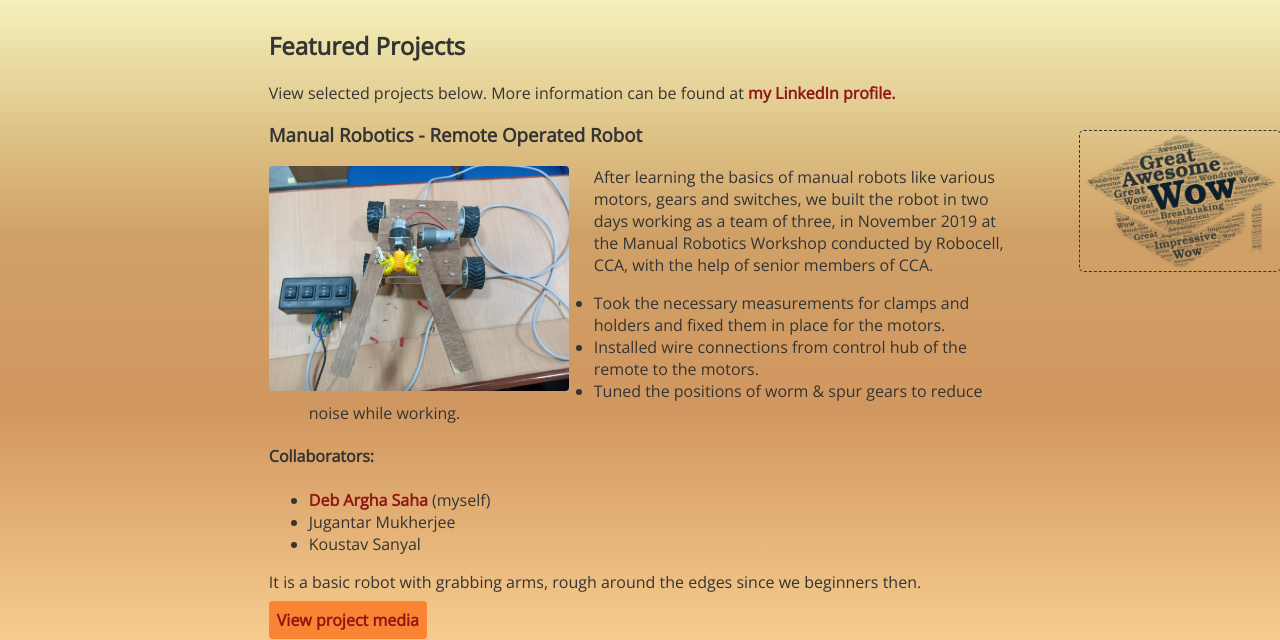
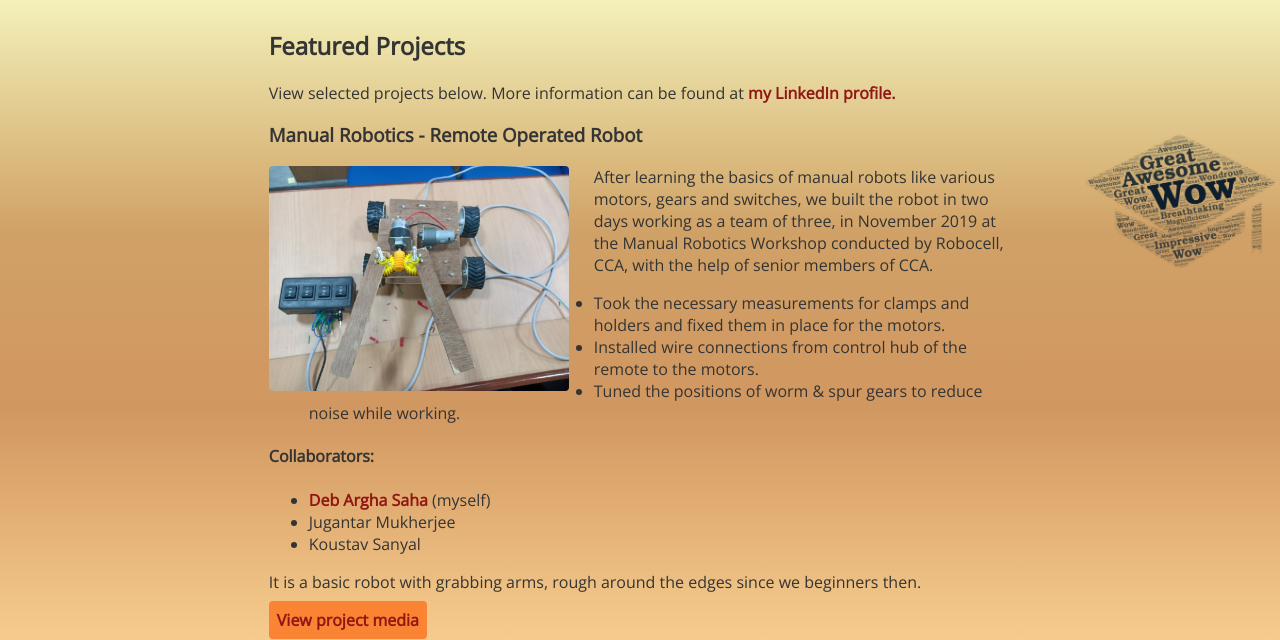
Before and after one commit to debarghano1/debarghano1.github.io, a PHP site: page /resume-mech-design.html in a window 1280 px wide. Shown: the part 529-1169 px from the top of the page. Run offline with PHP 8.4, Linux system fonts and the light colour scheme.

Commit message:
Update resume-styles.css

```diff
--- a/css/resume-styles.css
+++ b/css/resume-styles.css
@@ -32,7 +32,6 @@ a:visited {
 #swag{
 	/*wow! icon*/
 	display: inline-block;
-	outline: 1px dashed;
 	margin: 0 0 0 25%;
 	width: 20%;
 	max-width: 200px;
```
